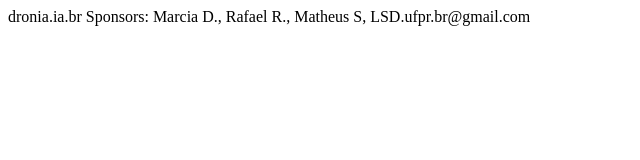
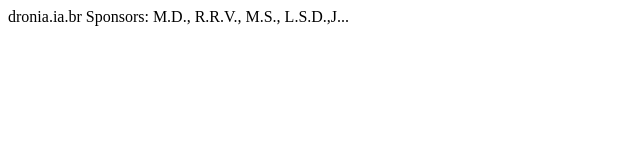
Before and after one commit to lucianoufpr/dronia, a plain HTML site: page index.html in a window 1280 px wide. Shown: the whole page, without its empty margins (0-640 px from the left). Drawn offline with Linux system fonts and the light colour scheme.

Commit message:
Update index.html
Signed-off-by: lucianoufpr <52161561+lucianoufpr@users.noreply.github.com>

```diff
--- a/index.html
+++ b/index.html
@@ -1,4 +1,4 @@
 <HTML>
 dronia.ia.br
-  Sponsors: Marcia D., Rafael R., Matheus S, LSD.ufpr.br@gmail.com
+  Sponsors: M.D., R.R.V., M.S., L.S.D.,J...
 </HTML>
```
